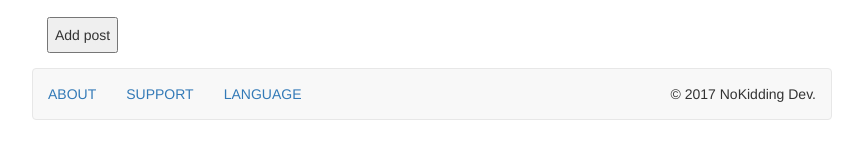
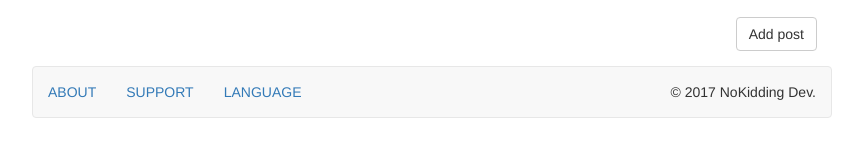
Before and after one commit to Sergio9145/WebDesign, a website: page client/posts.html in a window 1280 px wide. Shown: the part 75-234 px from the top of the page, without its empty margins (208-1071 px from the left). Drawn offline with nearby package versions, Linux system fonts and the light colour scheme; no server answers.

Commit message:
Improved 'Add post' button style.

```diff
--- a/client/posts.html
+++ b/client/posts.html
@@ -114,7 +114,7 @@ All copyrights reserved. -->
 <body onload='onload();'>
     <div id="headerContent"></div>
 
-    <div style="line-height:30px; margin:15px;"><button type="button" onclick="onAddPost()">Add post</button></div>
+    <div class="container-fluid" style="line-height:30px; margin:15px;"><button type="button" class="btn btn-default navbar-right" onclick="onAddPost()">Add post</button></div>
 
     <div id="bodyContent"></div>
 
```
